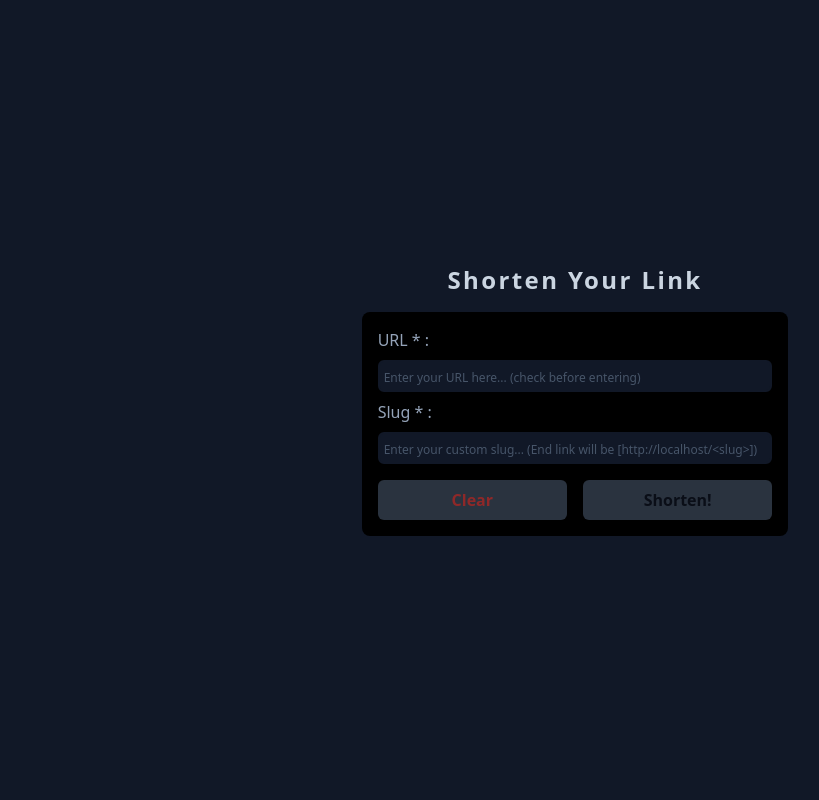
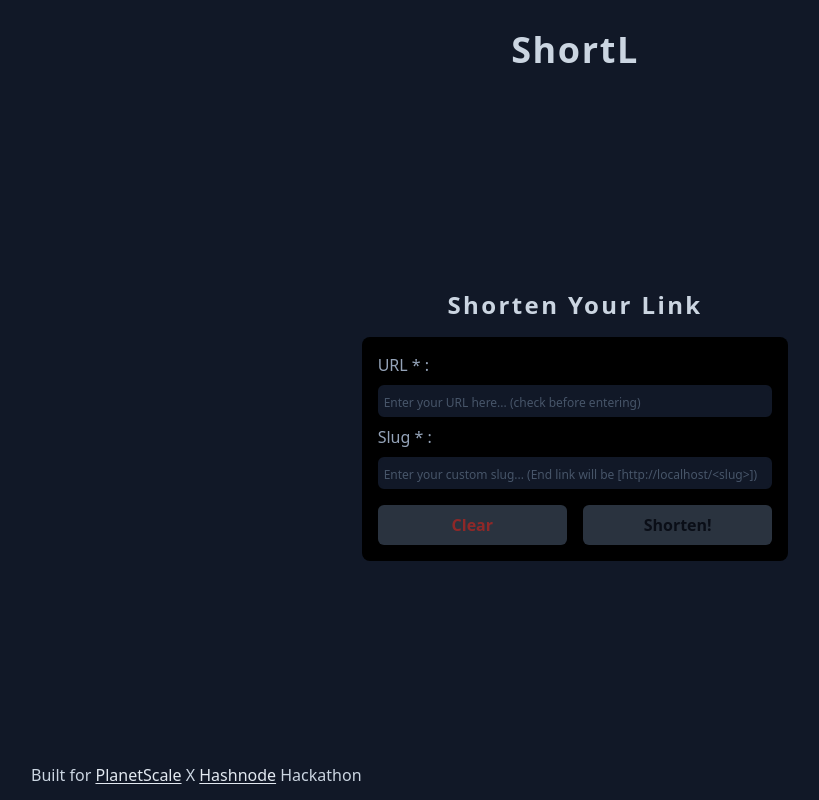
Before and after one commit to akashdoppalapudi/shortl, a Next.js app: page /create in a window 1280 px wide. Shown: the whole page, without its empty margins (65-884 px from the left). Built offline with nearby package versions, Linux system fonts and the light colour scheme.

Commit message:
Added header and footer

```diff
--- a/pages/create.tsx
+++ b/pages/create.tsx
@@ -26,9 +26,13 @@ const Create: NextPage = () => {
 	};
 
 	return (
-		<div className="h-screen flex justify-center bg-gray-900">
+		<div className="h-screen bg-gray-900 text-slate-300">
+			<header className="h-[calc(100px)] justify-center flex items-center tracking-widest font-bold">
+				<h1 className="text-4xl">ShortL</h1>
+			</header>
+			<div className="h-[calc(100%_-_150px)] flex justify-center">
 				<div className="w-11/12 md:w-1/3 flex flex-col justify-center">
-				<h3 className="text-center text-slate-300 text-2xl tracking-widest font-bold mb-4">
+					<h3 className="text-center text-2xl tracking-widest font-bold mb-4">
 						Shorten Your Link
 					</h3>
 					<ShortLinkForm
@@ -69,6 +73,26 @@ const Create: NextPage = () => {
 					)}
 				</div>
 			</div>
+			<footer className="h-[calc(50px)] flex items-center px-24">
+				<p>
+					Built for{' '}
+					<a
+						className="text-slate-200 underline underline-offset-2"
+						href="https://planetscale.com"
+					>
+						PlanetScale
+					</a>{' '}
+					X{' '}
+					<a
+						className="text-slate-200 underline underline-offset-2"
+						href="https://hashnode.com"
+					>
+						Hashnode
+					</a>{' '}
+					Hackathon
+				</p>
+			</footer>
+		</div>
 	);
 };
 
```
Lines whose indentation alone changed are shown as unchanged.
